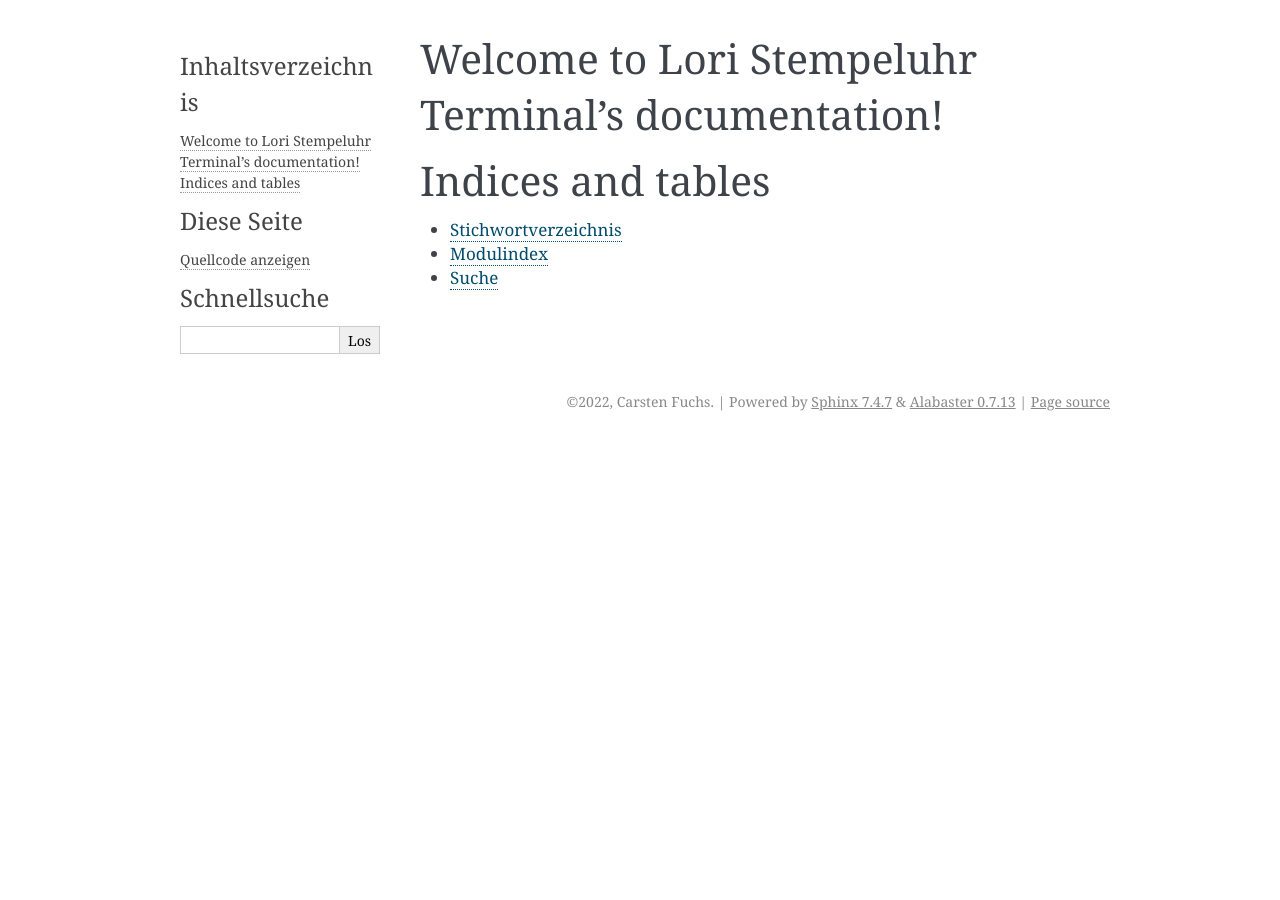
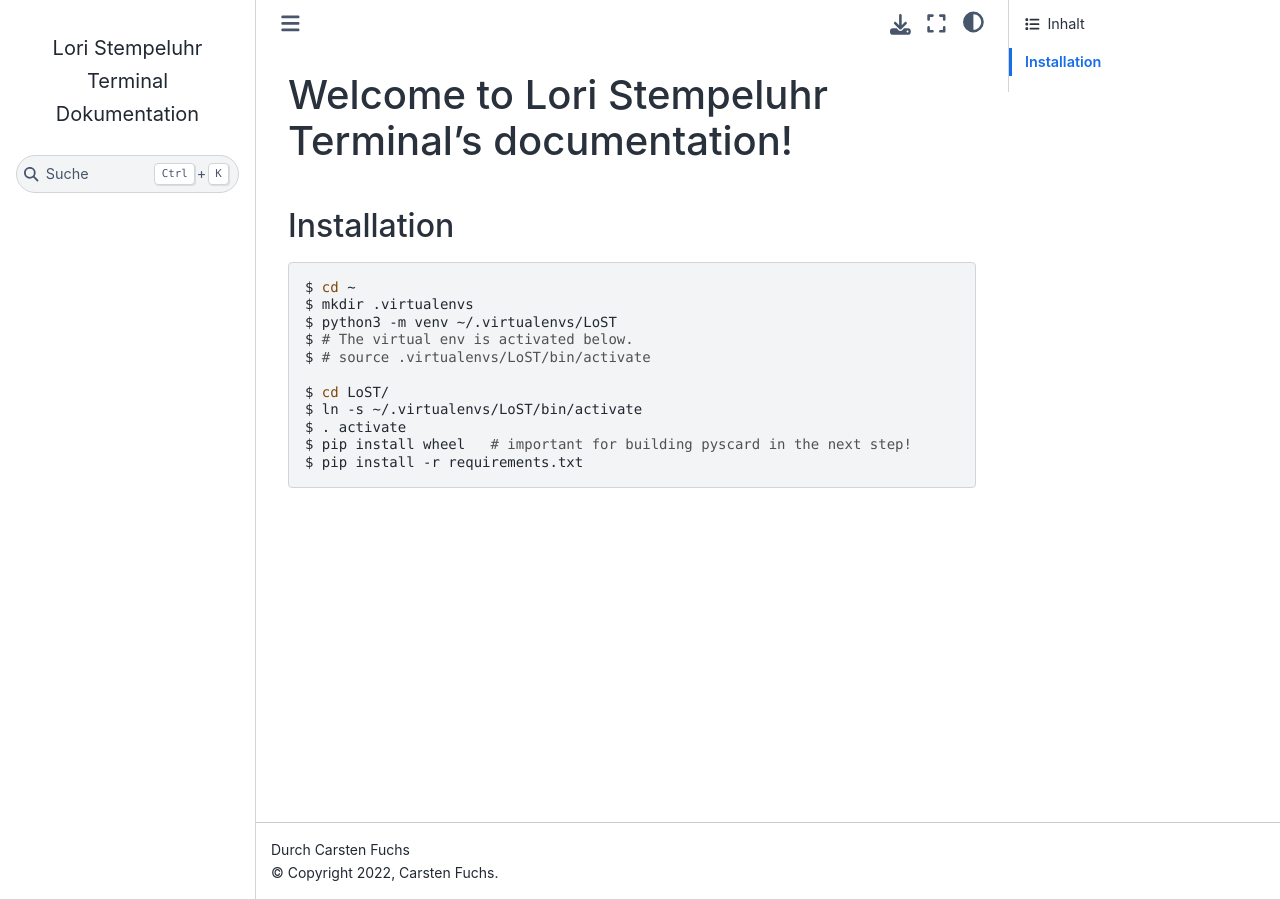
Before and after one commit to carstenfuchs/LoST, a Sphinx documentation site: the page built from docs/source/index.rst, in a window 1280 px wide. Built offline with Sphinx 7.4.7 and the Sphinx Book theme 1.1.4, drawn with Linux system fonts in a browser that asks for light colours.

Commit message:
Docs: Add minimal content and switch to the Sphinx Book Theme

```diff
--- a/docs/source/conf.py
+++ b/docs/source/conf.py
@@ -51,7 +51,14 @@ exclude_patterns = []
 # The theme to use for HTML and HTML Help pages.  See the documentation for
 # a list of builtin themes.
 #
-html_theme = 'alabaster'
+# Nice candidates (see https://sphinx-themes.org/ for details):
+#
+#   - Furo
+#   - Piccolo
+#   - Book Theme (https://sphinx-book-theme.readthedocs.io)
+#   - Material
+#
+html_theme = 'sphinx_book_theme'
 
 # Add any paths that contain custom static files (such as style sheets) here,
 # relative to this directory. They are copied after the builtin static files,
--- a/docs/source/index.rst
+++ b/docs/source/index.rst
@@ -2,6 +2,7 @@
    sphinx-quickstart on Sun Apr 10 10:52:11 2022.
    You can adapt this file completely to your liking, but it should at least
    contain the root `toctree` directive.
+
 
 Welcome to Lori Stempeluhr Terminal's documentation!
 ====================================================
@@ -11,10 +12,29 @@ Welcome to Lori Stempeluhr Terminal's documentation!
    :caption: Contents:
 
 
+Installation
+------------
 
-Indices and tables
-==================
+.. code-block:: console
 
-* :ref:`genindex`
-* :ref:`modindex`
-* :ref:`search`
+   $ cd ~
+   $ mkdir .virtualenvs
+   $ python3 -m venv ~/.virtualenvs/LoST
+   $ # The virtual env is activated below.
+   $ # source .virtualenvs/LoST/bin/activate
+
+   $ cd LoST/
+   $ ln -s ~/.virtualenvs/LoST/bin/activate
+   $ . activate
+   $ pip install wheel   # important for building pyscard in the next step!
+   $ pip install -r requirements.txt
+
+
+.. comment
+
+   Indices and tables
+   ==================
+
+   * :ref:`genindex`
+   * :ref:`modindex`
+   * :ref:`search`
--- a/requirements.txt
+++ b/requirements.txt
@@ -2,3 +2,4 @@ Babel==2.9.1
 pyscard==2.0.2
 requests==2.27.1
 Sphinx==4.5.0
+sphinx-book-theme==0.3.2
```
Also changed, not shown: 2 other files.
